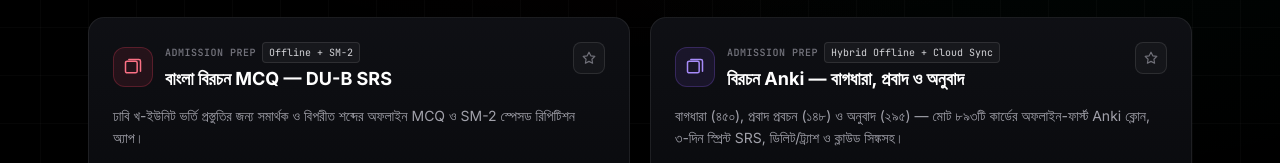
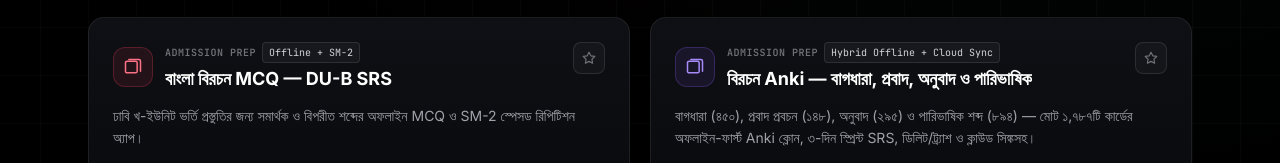
Before and after one commit to trewqChern/trewqChern.github.io, a plain HTML site: page index.html in a window 1280 px wide. Shown: the part 789-952 px from the top of the page. Drawn offline with nearby package versions, Linux system fonts and the light colour scheme.

Commit message:
Add 894 পারিভাষিক শব্দ cards to index.html

```diff
--- a/index.html
+++ b/index.html
@@ -487,7 +487,7 @@
         },
         {
           id: 'birochon-anki',
-          title: 'বিরচন Anki — বাগধারা, প্রবাদ ও অনুবাদ',
+          title: 'বিরচন Anki — বাগধারা, প্রবাদ, অনুবাদ ও পারিভাষিক',
           badge: 'Admission Prep',
           category: 'admission',
           accent: 'violet',
@@ -495,7 +495,7 @@
           tagText: 'Hybrid Offline + Cloud Sync',
           url: 'https://trewqchern.github.io/birochon-anki/',
           repo: 'https://github.com/trewqChern/trewqChern.github.io/tree/main/birochon-anki',
-          description: 'বাগধারা (৪৫০), প্রবাদ প্রবচন (১৪৮) ও অনুবাদ (২৯৫) — মোট ৮৯৩টি কার্ডের অফলাইন-ফার্স্ট Anki ক্লোন, ৩-দিন স্প্রিন্ট SRS, ডিলিট/ট্র্যাশ ও ক্লাউড সিঙ্কসহ।',
+          description: 'বাগধারা (৪৫০), প্রবাদ প্রবচন (১৪৮), অনুবাদ (২৯৫) ও পারিভাষিক শব্দ (৮৯৪) — মোট ১,৭৮৭টি কার্ডের অফলাইন-ফার্স্ট Anki ক্লোন, ৩-দিন স্প্রিন্ট SRS, ডিলিট/ট্র্যাশ ও ক্লাউড সিঙ্কসহ।',
           icon: 'cards',
           sublinks: [],
         },
```
